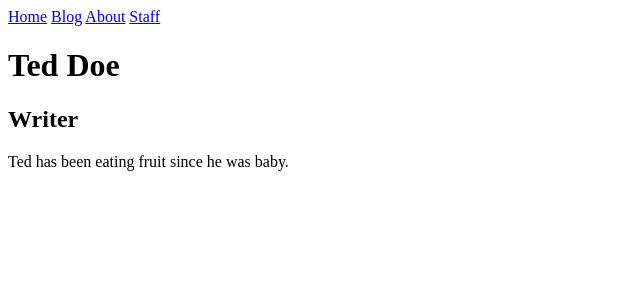
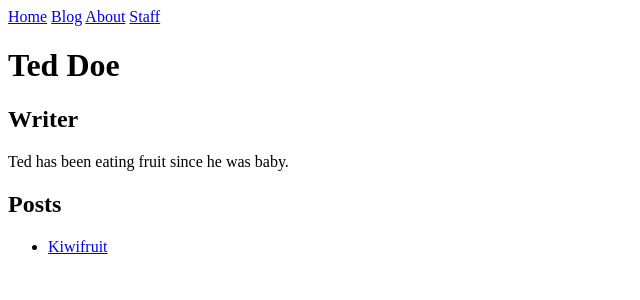
Before and after one commit to OliverLSanz/oliverlsanz.github.io, a Jekyll site: the page built from _authors/ted.md, in a window 1280 px wide. Shown: the top 300 px of the page, without its empty margins (0-640 px from the left). Built offline with Jekyll 4.4.1, drawn with Linux system fonts in a browser that asks for light colours.

Commit message:
add link to posts on author pages

```diff
--- a/_layouts/author.html
+++ b/_layouts/author.html
@@ -5,3 +5,11 @@ layout: default
 <h2>{{ page.position }}</h2>
 
 {{ content }}
+
+<h2>Posts</h2>
+<ul>
+  {% assign filtered_posts = site.posts | where: "author", page.short_name %}
+  {% for post in filtered_posts %}
+    <li><a href="{{ post.url }}">{{ post.title }}</a></li>
+  {% endfor %}
+</ul>
```
